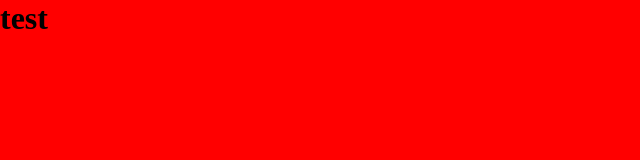
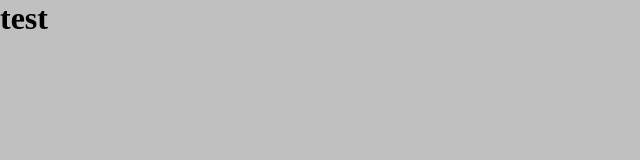
Before and after one commit to AmirTaki/test-project, a plain HTML site: page index.html in a window 1280 px wide. Shown: the whole page, without its empty margins (0-640 px from the left). Drawn offline with Linux system fonts and the light colour scheme.

Commit message:
change bg color red(amir)

```diff
--- a/style.css
+++ b/style.css
@@ -5,6 +5,7 @@
 }
 
 body {
-    background-color: red;
+    background-color: silver;
+
     align-items: center;
 }
```
